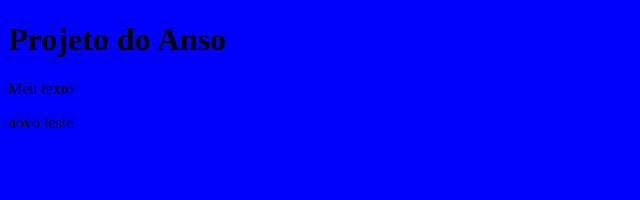
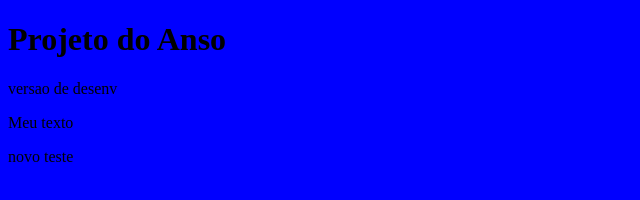
Before and after one commit to ansox/teste, a plain HTML site: page index.html in a window 1280 px wide. Shown: the whole page, without its empty margins (0-640 px from the left). Drawn offline with Linux system fonts and the light colour scheme.

Commit message:
Alteracao desenv

```diff
--- a/index.html
+++ b/index.html
@@ -7,7 +7,9 @@
   </head>
   <body>
     <h1>Projeto do Anso</h1>
-
+    <p>
+      versao de desenv
+    </p>
     <p>
       Meu texto
     </p>
```
